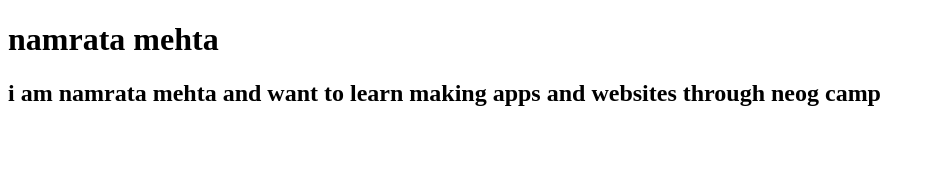
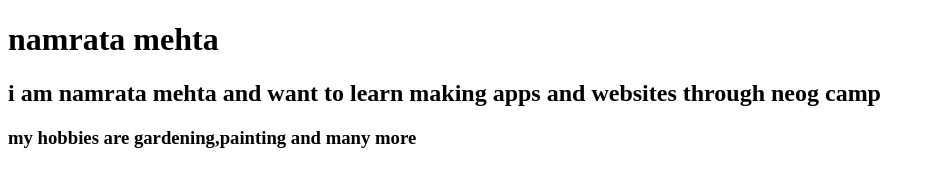
Before and after one commit to namrata-mehta/mark-3, a plain HTML site: page index.html in a window 1280 px wide. Shown: the whole page, without its empty margins (0-935 px from the left). Drawn offline with Linux system fonts and the light colour scheme.

Commit message:
branching

```diff
--- a/index.html
+++ b/index.html
@@ -11,6 +11,7 @@
     <h2>i am namrata mehta and want to learn making apps and websites through neog
         camp
     </h2>
+    <h3>my hobbies are gardening,painting and many more</h3>
 
 </body>
 </html>
```
